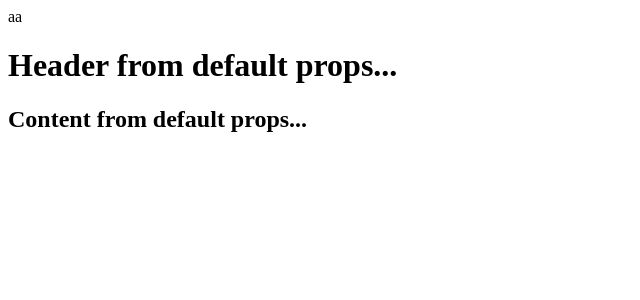
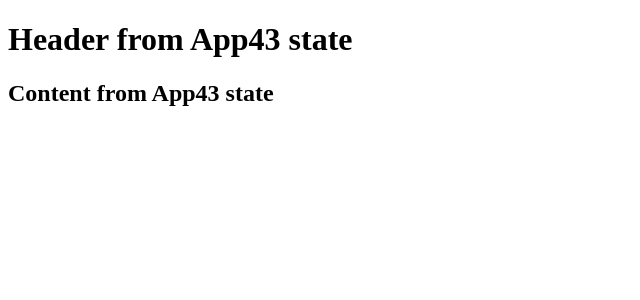
Before and after one commit to anhvurz90/ReactJs, a React app in the folder 01.Tutorialspoint/: page / in a window 1280 px wide. Shown: the top 300 px of the page, without its empty margins (0-640 px from the left). Built offline with nearby package versions, Linux system fonts and the light colour scheme.

Commit message:
Add TutorialspointDoc: 07.PropsOverView: StatesAndProps sample

```diff
--- /dev/null
+++ b/01.Tutorialspoint/App4.3.jsx
@@ -0,0 +1,43 @@
+import React from 'react';
+
+class App43 extends React.Component {
+	constructor(props) {
+		super(props);
+
+		this.state = {
+			header: "Header from App43 state",
+			content: "Content from App43 state"
+		}
+	}
+
+	render() {
+		return (
+			<div>
+				<Header headerProp = {this.state.header}/>
+				<Content contentProp = {this.state.content}/>
+			</div>
+		);
+	}
+}
+
+class Header extends React.Component {
+	render() {
+		return (
+			<div>
+				<h1>{this.props.headerProp}</h1>
+			</div>
+		);
+	}
+}
+
+class Content extends React.Component {
+	render() {
+		return (
+			<div>
+				<h2>{this.props.contentProp}</h2>
+			</div>
+		);
+	}
+}
+
+export default App43;
--- a/01.Tutorialspoint/main.js
+++ b/01.Tutorialspoint/main.js
@@ -6,6 +6,7 @@
 import App3 from './App3.jsx';
 import App4 from './App4.jsx';
 import App42 from './App4.2.jsx';
+import App43 from './App4.3.jsx';
 
 //ReactDOM.render(<App/>, document.getElementById("app"));
 //ReactDOM.render(<App1/>, document.getElementById("app"));
@@ -15,4 +16,5 @@
 //					contentProp="Content from props..."/>,
 //				document.getElementById('app'));
 
-ReactDOM.render(<App42/>, document.getElementById('app'));
+//ReactDOM.render(<App42/>, document.getElementById('app'));
+ReactDOM.render(<App43/>, document.getElementById('app'));
```
